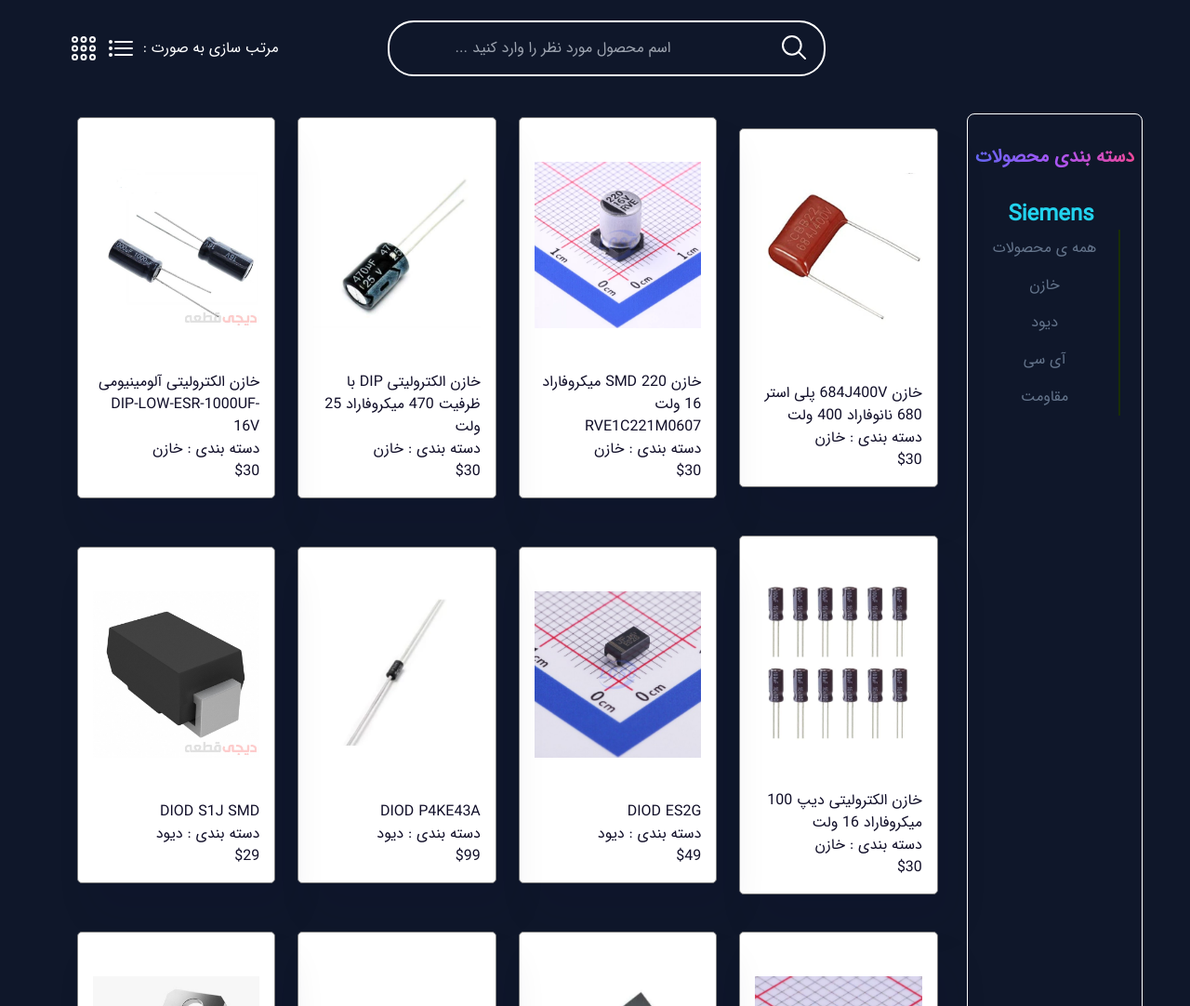
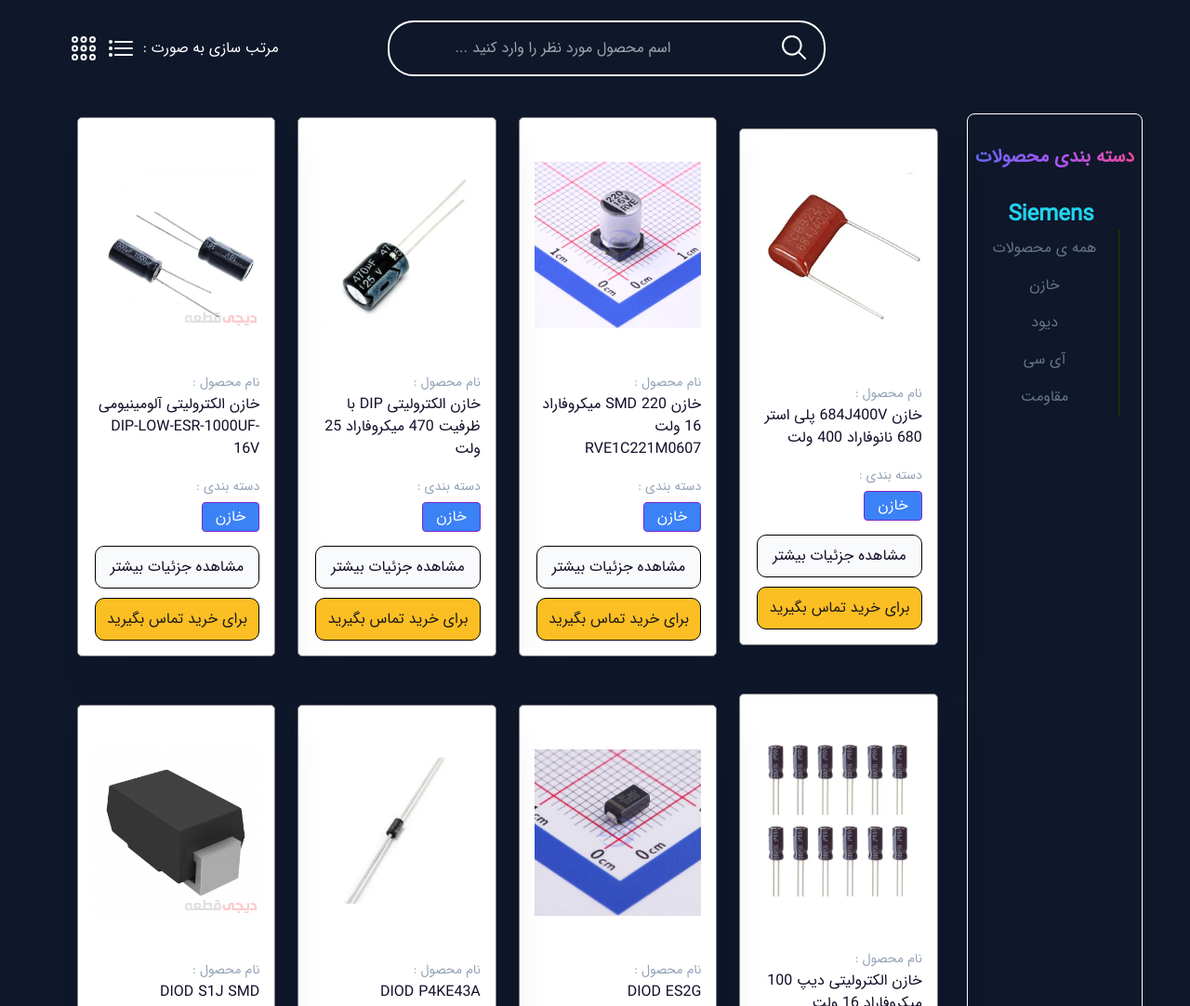
Before and after one commit to Rezaabdollahi7/Electronic-Website, a website: page index.html in a window 1280 px wide. Shown: the part 1040-2122 px from the top of the page at 93% size. Drawn offline with nearby package versions, Linux system fonts and the light colour scheme.

Commit message:
add products cart styles v-1

```diff
--- a/index.html
+++ b/index.html
@@ -19,7 +19,8 @@
 
 <body class=" h-screen bg-slate-900">
 
-    <!-- Main navigation container -->
+
+    <!--! Main navigation container -->
     <nav class="flex-no-wrap fixed z-10 mt-4 top-[0] md:mt-0 flex w-[92%] rounded-lg mr-[4vw] items-center justify-between bg-white py-0   lg:flex-wrap lg:justify-start lg:py-4"
         data-te-navbar-ref>
         <div class="flex w-full flex-wrap items-center justify-between px-3">
@@ -83,7 +84,7 @@
             </div>
         </div>
     </nav>
-
+    <!-- ! end nav -->
 
     <!--! start slogan content -->
     <section class="slogan-wrapper mx-auto mt-[7%]  w-[90%] h-[80%] flex items-center justify-center ">
@@ -211,9 +212,9 @@
             </div>
             <section class="card-case hidden mr-[10%] md:flex items-center text-white">
                 مرتب سازی به صورت :
-                <ion-icon name="list-outline" size="large" style="color:white" class="w-8 mr-2" id="card-state-vertical"
+                <ion-icon name="list-outline" size="large" style="color:white" class="w-8 mr-2 cursor-pointer" id="card-state-vertical"
                     onclick="cardState('horizontal')"></ion-icon>
-                <ion-icon name="apps-outline" size="large" style="color:white" class="w-8 mr-2"
+                <ion-icon name="apps-outline" size="large" style="color:white" class="w-8 mr-2 cursor-pointer"
                     id="card-state-horizontal" onclick="cardState('vertical')"></ion-icon>
             </section>
 
--- a/public/css/customSass.scss
+++ b/public/css/customSass.scss
@@ -111,6 +111,17 @@ nav {
     padding: 0;
     max-width: unset;
     width: 100%;
+    img {
+      height: 16rem;
+    }
+    .container {
+      margin-right: 10%;
+    }
+    .see-more-btn,
+    .buy-btn {
+      width: 40%;
+      margin-right: 6%;
+    }
   }
   .image-container {
     text-align: center;
@@ -120,9 +131,7 @@ nav {
       height: 15em;
     }
   }
-  .card.horizontal img {
-    height: 8rem;
-  }
+
   .container {
     padding-top: 1em;
     color: #110f29;
@@ -130,11 +139,50 @@ nav {
       font-weight: 500;
     }
   }
-  .card.horizontal .container {
-    margin-right: 10%;
-  }
+
   .hide {
     display: none;
+  }
+  .product-name-label,
+  .cat-label {
+    font-size: 14px;
+    color: #94a3b8;
+  }
+  .product-name {
+    margin-bottom: 1rem;
+  }
+  .card-cat {
+    width: max-content;
+    padding: 3px 14px;
+    background-color: #3b82f6;
+    color: #fff;
+    border-radius: 4px;
+    margin: 5px 0;
+    border: 1px solid #7e22ce;
+    transition: all 0.5s;
+  }
+  .card-cat:hover {
+    background-color: #7e22ce;
+  }
+  .see-more-btn,
+  .buy-btn {
+    width: 99%;
+    border-radius: 10px;
+    padding: 10px 0;
+    margin: 10px auto;
+    background-color: #f9fafb;
+    border: 1px solid black;
+  }
+  .buy-btn {
+    background-color: #fbbf24;
+    margin: 0;
+    // margin-bottom: -10%;
+    color: #1c1917;
+    transition: all 0.7s ease;
+  }
+  .buy-btn:hover {
+    background-color: #2563eb;
+    color: #f8fafc;
   }
 }
 @media screen and (max-width: 720px) {
--- a/public/script/main.js
+++ b/public/script/main.js
@@ -191,21 +191,39 @@ for (let i of products.data) {
     let container = document.createElement("div");
     container.classList.add("container");
     //product name
+    let nameLabel = document.createElement("span");
+    nameLabel.classList.add("product-name-label");
+    nameLabel.innerText = "نام محصول : " ;
+
     let name = document.createElement("h5");
     name.classList.add("product-name");
     name.innerText = i.productName.toUpperCase();
+    container.appendChild(nameLabel)
     container.appendChild(name);
 
 
+    //product desc
+    let descLabel = document.createElement("span");
+    descLabel.classList.add("cat-label");
+    descLabel.innerText = "دسته بندی  : ";
+    container.appendChild(descLabel);
+
     let desc = document.createElement("h6");
-    desc.classList.add("card-desc");
-    desc.innerText = "دسته بندی :    " + i.desc;
+    desc.classList.add("card-cat");
+    desc.innerText = i.desc;
     container.appendChild(desc);
 
-    //price
-    let price = document.createElement("h6");
-    price.innerText = "$" + i.price;
-    container.appendChild(price);
+    //see more btn
+    let seeMoreBtn = document.createElement("button");
+    seeMoreBtn.classList.add("see-more-btn");
+    seeMoreBtn.innerText = "مشاهده جزئیات بیشتر";
+    container.appendChild(seeMoreBtn);
+
+    //buy btn
+    let buyBtn = document.createElement("button");
+    buyBtn.classList.add("buy-btn");
+    buyBtn.innerText = "برای خرید تماس بگیرید";
+    container.appendChild(buyBtn);
 
     card.appendChild(container);
     document.getElementById("products").appendChild(card);
```
Also changed, not shown: public/css/mySass/min/customSass.min.css, public/css/tailwind.css, 2 other files.
